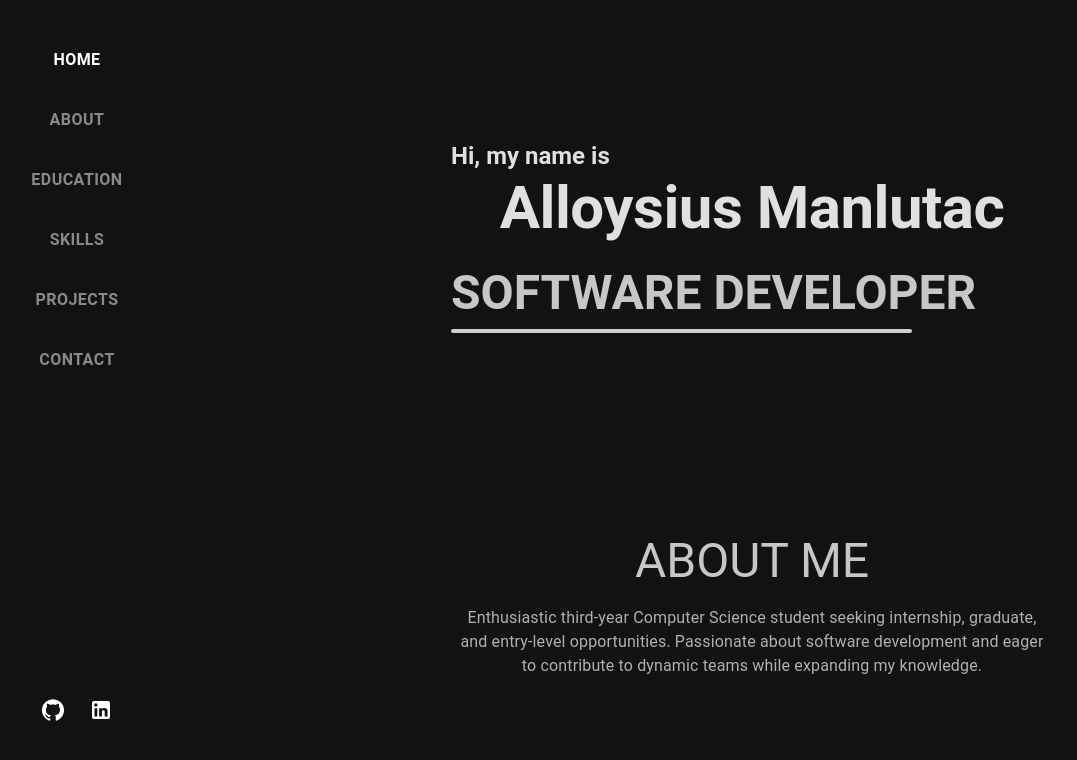
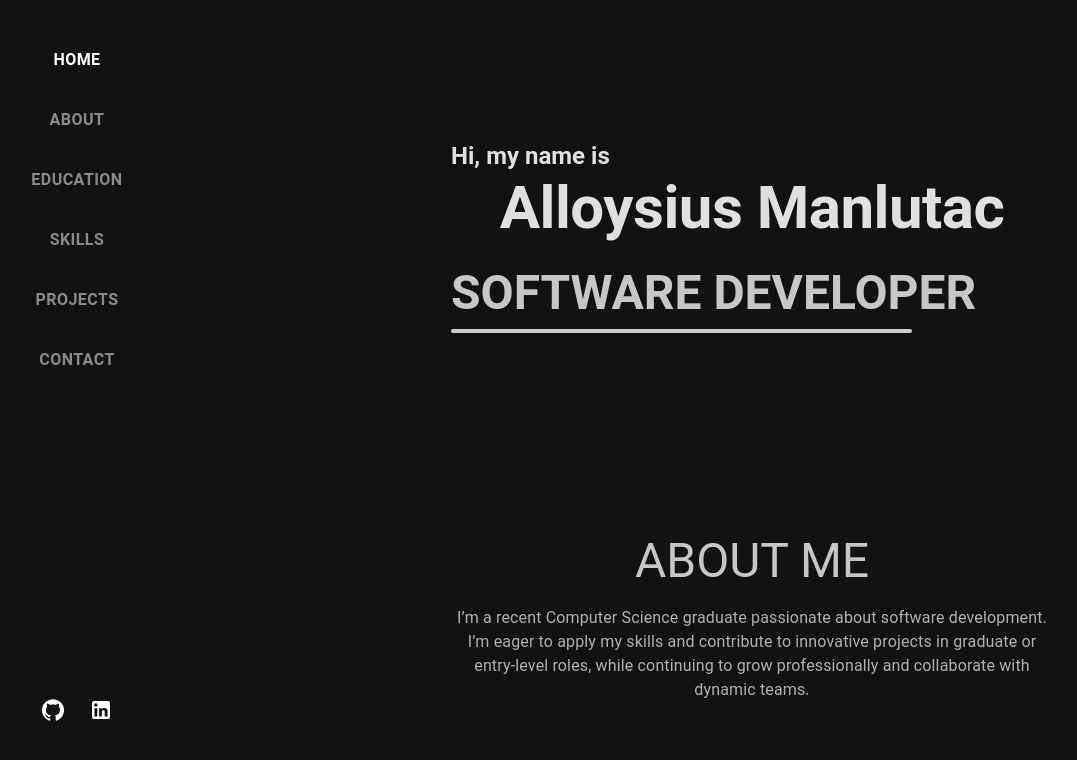
Before and after one commit to Albm1233123/my_website, a React (Vite) app: page / in a window 1280 px wide. Shown: the top 760 px of the page, without its empty margins (23-1100 px from the left). Built offline with nearby package versions, Linux system fonts and the light colour scheme.

Commit message:
Update about

```diff
--- a/src/sections/About.tsx
+++ b/src/sections/About.tsx
@@ -9,7 +9,7 @@ export default function About() {
           About Me
         </Typography>
         <Typography variant="body1" sx={{ maxWidth: "600px", margin: "0 auto" }}>
-          Enthusiastic third-year Computer Science student seeking internship, graduate, and entry-level opportunities. Passionate about software development and eager to contribute to dynamic teams while expanding my knowledge.
+          I’m a recent Computer Science graduate passionate about software development. I’m eager to apply my skills and contribute to innovative projects in graduate or entry-level roles, while continuing to grow professionally and collaborate with dynamic teams.
         </Typography>
       </SlideIn>
     </Container>
--- a/src/sections/Education.tsx
+++ b/src/sections/Education.tsx
@@ -36,10 +36,10 @@ export default function Education() {
             Bachelor of Computer and Information Sciences
           </Typography>
           <Typography variant="body2" sx={{ color: "rgba(255, 255, 255, 0.83)" }}>
-            [Major Software Development]
+            [Major Software Development] [Minor Artificial Intelligence]
           </Typography>
           <Typography variant="body2" sx={{ color: "rgba(255, 255, 255, 0.7)", marginTop: "5px" }}>
-            Expected Graduation: 2025 (One Semester Left)
+            Graduated: August 7th 2025
           </Typography>
         </motion.div>
 
```
Also changed, not shown: src/components/GrainyBackground.tsx (added).
